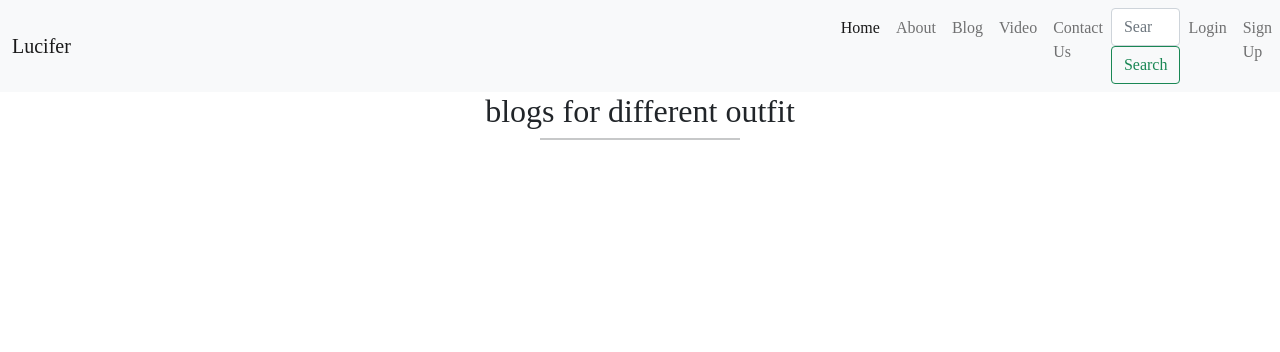
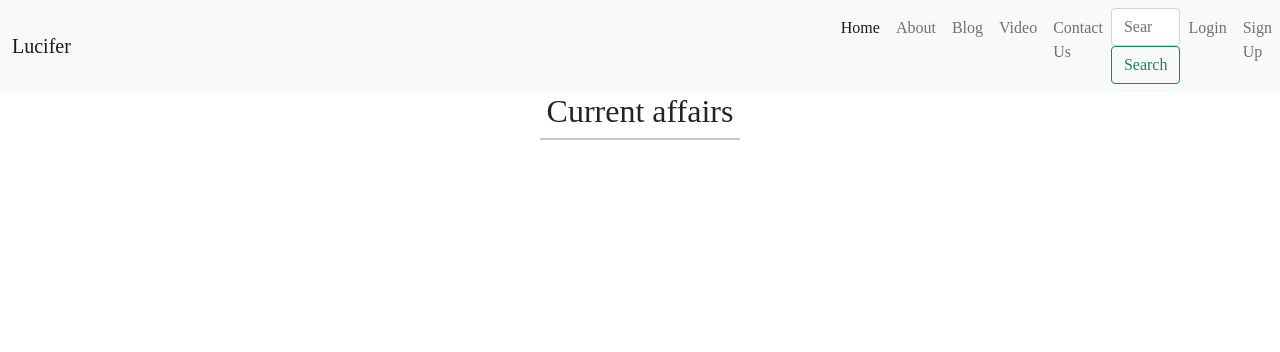
Before and after one commit to Lavu2002/My-1st-blog, a Django app: page /blog1/ in a window 1280 px wide. Shown: the top 352 px of the page. Run offline with Django 3.2, Linux system fonts and the light colour scheme; data that the repository does not hold is empty; some web fonts are replaced.

Commit message:
Update blog1Home.html

```diff
--- a/templates/blog1/blog1Home.html
+++ b/templates/blog1/blog1Home.html
@@ -4,7 +4,7 @@
 {% load static %}
 {% block content %}
 <div class="container">
-    <h2 class="text-center">blogs for different outfit</h2>
+    <h2 class="text-center">Current affairs</h2>
     <hr id="customhr2" style="width: 18%; height: 2px; margin:4px auto;">
     {% for post in allPosts %}
     <div class="row g-0 border rounded overflow-hidden flex-md-row mb-4 shadow-sm h-md-250 position-relative my-4">
```
